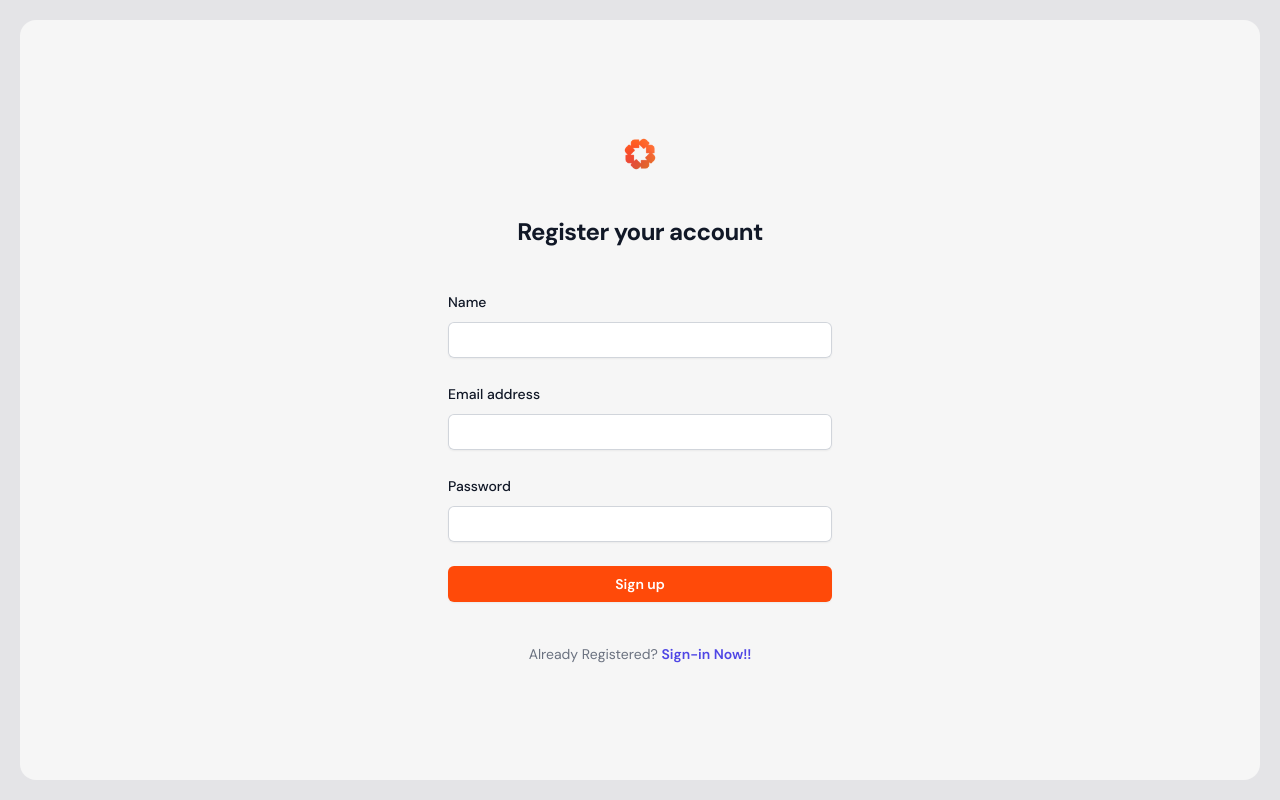
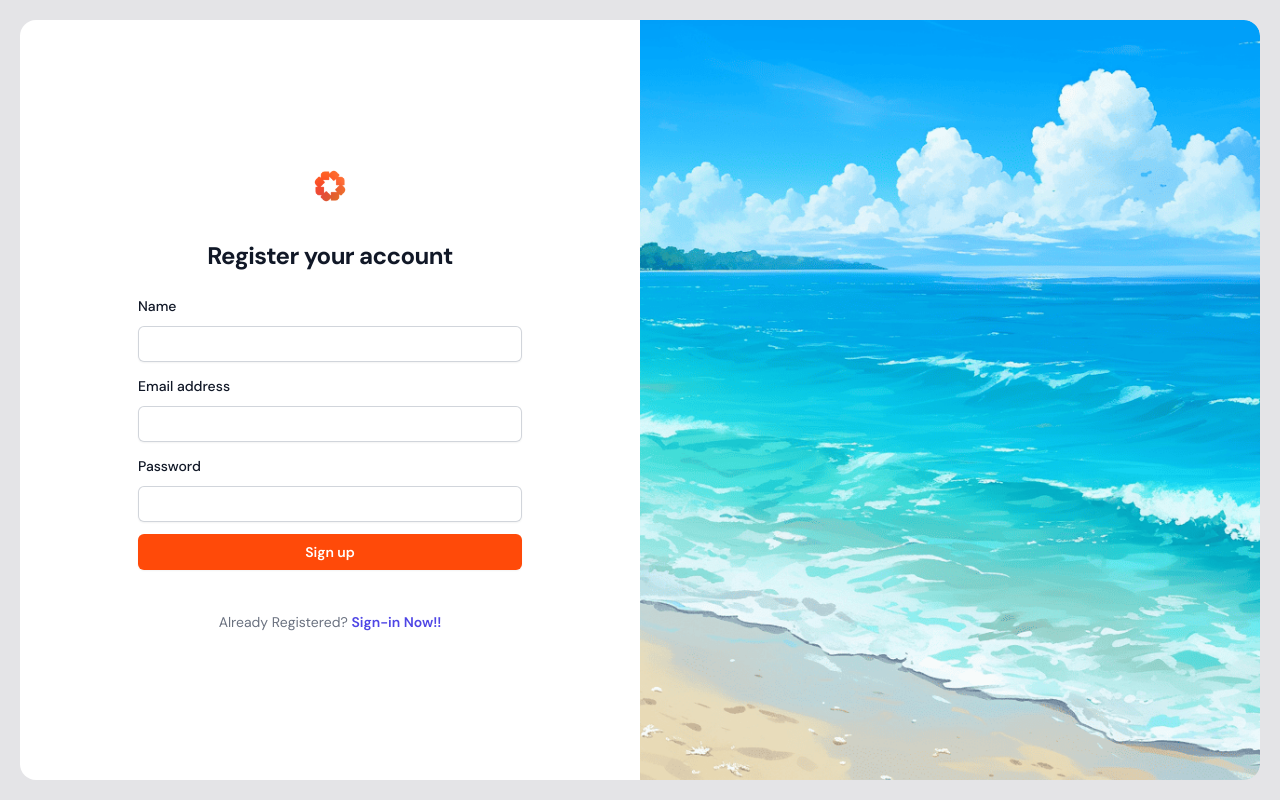
Before and after one commit to Amanfromearth/ChatApp, a Next.js app: page /sign-up in a window 1280 px wide. Built offline with nearby package versions, Linux system fonts and the light colour scheme; no server answers.

Commit message:
ui changes

```diff
--- a/app/(auth)/sign-in/page.jsx
+++ b/app/(auth)/sign-in/page.jsx
@@ -48,25 +48,24 @@ function InputField({ id, label, type, autoComplete, error }) {
 
 export default function SigninPage() {
   const [formState, formAction] = useFormState(loginUserAction, INITIAL_STATE);
-
   return (
     <>
-      <div className="flex min-h-full bg-front rounded-2xl flex-1 flex-col justify-center px-6 py-12 lg:px-8">
+    <main className="lg:grid lg:grid-cols-2 w-full h-full">
+      <div className="flex min-h-full bg-white rounded-2xl rounded-r-none flex-1 flex-col justify-center px-6 py-12 lg:px-8">
         <div className="sm:mx-auto sm:w-full sm:max-w-sm">
           <Image
-            alt="Your Company"
+            alt="logo"
             src="/images/logo.png"
             width={50}
             height={50}
             className="mx-auto h-10 w-auto"
           />
-          <h2 className="mt-10 text-center text-2xl font-bold leading-9 tracking-tight text-gray-900">
+          <h2 className="mt-8 text-center text-2xl font-bold leading-9 tracking-tight text-gray-900">
             Sign in to your account
           </h2>
         </div>
-
-        <div className="mt-10 sm:mx-auto sm:w-full sm:max-w-sm">
-          <form action={formAction} className="space-y-6">
+        <div className="mt-5 sm:mx-auto sm:w-full sm:max-w-sm">
+          <form action={formAction} className="space-y-4">
             <InputField
               id="email"
               label="Email address"
@@ -74,7 +73,6 @@ export default function SigninPage() {
               autoComplete="email"
               error={formState?.zodErrors?.email}
             />
-
             <InputField
               id="password"
               label="Password"
@@ -82,13 +80,11 @@ export default function SigninPage() {
               autoComplete="current-password"
               error={formState?.zodErrors?.password}
             />
-
             <div>
               <SubmitButton />
               <StrapiErrors error={formState?.strapiErrors} />
             </div>
           </form>
-
           <p className="mt-10 text-center text-sm text-gray-500">
             Not Registered?{' '}
             <a href="/sign-up" className="font-semibold leading-6 text-indigo-600 hover:text-indigo-500">
@@ -96,7 +92,18 @@ export default function SigninPage() {
             </a>
           </p>
         </div>
+
       </div>
+      <div className="w-full rounded-2xl rounded-l-none relative overflow-hidden">
+        <Image
+          src="/images/Midjourney-Image-22.png"
+          layout="fill"
+          objectFit="cover"
+          className="rounded-r-2xl"
+          alt="landscape"
+        />
+      </div>
+    </main>
     </>
   );
 }
--- a/app/(auth)/sign-up/page.jsx
+++ b/app/(auth)/sign-up/page.jsx
@@ -1,9 +1,9 @@
-"use client"
+"use client";
 import { ZodErrors } from "@/components/fromErrors";
 import { StrapiErrors } from "@/components/strapierror";
 import { registerUser } from "@/data/actions/auth-actions";
 import Image from "next/image";
-import { useFormState, useFormStatus } from "react-dom"
+import { useFormState, useFormStatus } from "react-dom";
 
 const initialState = {
   zodErrors: null,
@@ -20,15 +20,16 @@ function SubmitButton() {
       className="flex w-full justify-center rounded-md bg-accenttwo px-3 py-1.5 text-sm font-semibold leading-6 text-white shadow-sm hover:bg-indigo-500 focus-visible:outline focus-visible:outline-2 focus-visible:outline-offset-2 focus-visible:outline-indigo-600"
       disabled={pending}
     >
-      {pending ? 'Signing up...' : 'Sign up'}
+      {pending ? "Signing up..." : "Sign up"}
     </button>
   );
 }
 
 export default function RegisterPage() {
-  const [formState, formAction] = useFormState(registerUser, initialState)
+  const [formState, formAction] = useFormState(registerUser, initialState);
   return (
-    <div className="flex min-h-full bg-front rounded-2xl flex-1 flex-col justify-center px-6 py-12 lg:px-8">
+    <main className="lg:grid lg:grid-cols-2 w-full h-full">
+      <div className="flex min-h-full bg-white rounded-2xl rounded-r-none flex-1 flex-col justify-center px-6 py-12 lg:px-8">
         <div className="sm:mx-auto sm:w-full sm:max-w-sm">
           <Image
             alt="logo"
@@ -37,12 +38,12 @@ export default function RegisterPage() {
             height={50}
             className="mx-auto h-10 w-auto"
           />
-        <h2 className="mt-10 text-center text-2xl font-bold leading-9 tracking-tight text-gray-900">
+          <h2 className="mt-8 text-center text-2xl font-bold leading-9 tracking-tight text-gray-900">
             Register your account
           </h2>
         </div>
-      <div className="mt-10 sm:mx-auto sm:w-full sm:max-w-sm">
-        <form className="space-y-6" action={formAction}>
+        <div className="mt-5 sm:mx-auto sm:w-full sm:max-w-sm">
+          <form className="space-y-3" action={formAction}>
             <InputField
               id="username"
               label="Name"
@@ -65,7 +66,7 @@ export default function RegisterPage() {
               error={formState?.zodErrors?.password}
             />
             <SubmitButton />
-          <StrapiErrors error={formState?.strapiErrors}/>
+            <StrapiErrors error={formState?.strapiErrors} />
           </form>
           <p className="mt-10 text-center text-sm text-gray-500">
             Already Registered?{" "}
@@ -78,6 +79,16 @@ export default function RegisterPage() {
           </p>
         </div>
       </div>
+      <div className="w-full rounded-2xl rounded-l-none relative overflow-hidden">
+        <Image
+          src="/images/Midjourney-Image-22.png"
+          layout="fill"
+          objectFit="cover"
+          className="rounded-r-2xl"
+          alt="landscape"
+        />
+      </div>
+    </main>
   );
 }
 
--- a/components/section/ChatArea.jsx
+++ b/components/section/ChatArea.jsx
@@ -64,9 +64,9 @@ const MessageInput = ({ onSendMessage }) => {
 
 const ChatBubble = ({ message, isUser }) => (
   <motion.div
-    initial={{ opacity: 0, scale: 0.8 }}
-    animate={{ opacity: 1, scale: 1 }}
-    transition={{ type: "spring", stiffness: 260, damping: 20 }}
+    initial={{ opacity: 0, scale: 0.8, x: isUser ? 300 : -300 }}
+    animate={{ opacity: 1, scale: 1, x: 0 }}
+    transition={{ duration: 1, type: "spring", stiffness: 260, damping: 20 }}
     className={`flex w-full ${isUser ? "justify-end" : "justify-start"} mb-4`}
   >
     <motion.div
--- a/components/section/Sidebar.jsx
+++ b/components/section/Sidebar.jsx
@@ -1,12 +1,20 @@
-// components/section/Sidebar.js
-"use client"
+"use client";
 import { PlusIcon } from "lucide-react";
 import Avatar from "boring-avatars";
 import { useEffect, useState } from "react";
 
-const ChatListItem = ({ session, toggleSidebar, setCurrentSession, currentSession }) => {
-  return(
-  <li className={`hover:bg-[#e9e9e9] px-5 w-full ${currentSession?.id === session.id ? 'bg-[#e9e9e9]' : ''}`}>
+const ChatListItem = ({
+  session,
+  toggleSidebar,
+  setCurrentSession,
+  currentSession,
+}) => {
+  return (
+    <li
+      className={`hover:bg-[#e9e9e9] transform-all ease-in-out duration-300 px-5 w-full ${
+        currentSession?.id === session.id ? "bg-[#e9e9e9]" : ""
+      }`}
+    >
       <div
         className="w-full py-1 flex items-center justify-between cursor-pointer"
         onClick={() => {
@@ -15,17 +23,22 @@ const ChatListItem = ({ session, toggleSidebar, setCurrentSession, currentSessio
         }}
       >
         <div className="flex items-center gap-2">
-        <Avatar name={session.name} variant="beam" colors={["#0A0310", "#49007E", "#FF005B", "#FF7D10", "#FFB238"]} />
+          <Avatar
+            name={session.name}
+            variant="beam"
+            colors={["#0A0310", "#49007E", "#FF005B", "#FF7D10", "#FFB238"]}
+          />
           <div className="flex flex-col h-full text-left justify-center items-center font-medium text-base">
-          <p className="w-full text-left text-lg font-medium">{session.name}</p>
+            <p className="w-full text-left text-lg font-medium">
+              {session.name}
+            </p>
             <div className="w-full">
               <p className="max-w-[180px] truncate text-left text-sm text-zinc-400">
-            {session.messages[session.messages.length - 1]?.content || "No messages yet"}
-          </p></div>
+                {session.messages[session.messages.length - 1]?.content ||
+                  "No messages yet"}
+              </p>
             </div>
-
-
-
+          </div>
         </div>
         <p className="text-xs text-zinc-400 font-medium">
           {session.messages[session.messages.length - 1]?.timestamp || ""}
@@ -33,39 +46,52 @@ const ChatListItem = ({ session, toggleSidebar, setCurrentSession, currentSessio
       </div>
       <div className="w-full border-t-2 border-slate-200 mt-2" />
     </li>
-)};
+  );
+};
 
-const Sidebar = ({ toggleSidebar, sessions, createNewSession, setCurrentSession, currentSession }) => {
-  const [userName, setUserName] = useState(' ');
+const Sidebar = ({
+  toggleSidebar,
+  sessions,
+  createNewSession,
+  setCurrentSession,
+  currentSession,
+}) => {
+  const [userName, setUserName] = useState(" ");
 
   useEffect(() => {
     const fetchUserData = async () => {
       try {
-        const response = await fetch('/api/getuser');
+        const response = await fetch("/api/getuser");
         if (!response.ok) {
-          throw new Error('Failed to fetch user data');
+          throw new Error("Failed to fetch user data");
         }
         const userData = await response.json();
-        setUserName(userData.username || ' ');
+        setUserName(userData.username || " ");
       } catch (error) {
-        console.error('Error fetching user data:', error);
+        console.error("Error fetching user data:", error);
       }
     };
     fetchUserData();
   }, []);
-  return(
-    <aside className={`transition-all ease-in-out  w-screen lg:w-fit h-full lg:flex gap-2 flex-col`}>
+  return (
+    <aside
+      className={`transition-all ease-in-out  w-screen lg:w-fit h-full lg:flex gap-2 flex-col`}
+    >
       <header className="h-fit w-full justify-between z-20 max-h-[80px] lg:min-w-[350px] p-6 flex items-center gap-2 rounded-2xl bg-front">
-        <h2 className="text-xl text-nowrap font-semibold">Welcome {userName}</h2>
+        <h2 className="text-xl text-nowrap font-semibold">
+          Welcome {userName}
+        </h2>
         <button
           className="rounded-full group p-1 text-white bg-accenttwo"
           onClick={createNewSession}
         >
-          <PlusIcon className="group-hover:rotate-180 transition-all ease-in-out duration-300"/>
+          <PlusIcon className="group-hover:rotate-180 transition-all ease-in-out duration-300" />
         </button>
       </header>
       <div className="h-full flex flex-col overflow-x-hidden  overflow-y-scroll rounded-2xl bg-front">
-        <p className="w-full text-left text-sm text-zinc-400 m-5 font-medium">All</p>
+        <p className="w-full text-left text-sm text-zinc-400 m-5 font-medium">
+          All
+        </p>
         <ul className="w-full h-full flex flex-col items-center">
           {sessions.map((session) => (
             <ChatListItem
--- a/data/actions/auth-actions.js
+++ b/data/actions/auth-actions.js
@@ -6,7 +6,7 @@ import { redirect } from "next/navigation";
 import { registerUserService, loginUserService } from "../services/auth-services";
 
 const config = {
-  maxAge: 60 * 60 * 24 * 7, // 7 days
+  maxAge: 60 * 60 * 24 * 7,
   path: "/",
   httpOnly: true,
   secure: process.env.NODE_ENV === "production",
```
Also changed, not shown: public/images/Midjourney-Image-22.png (added), public/images/Midjourney-Image-40.webp (added). Lines whose indentation alone changed are shown as unchanged.
